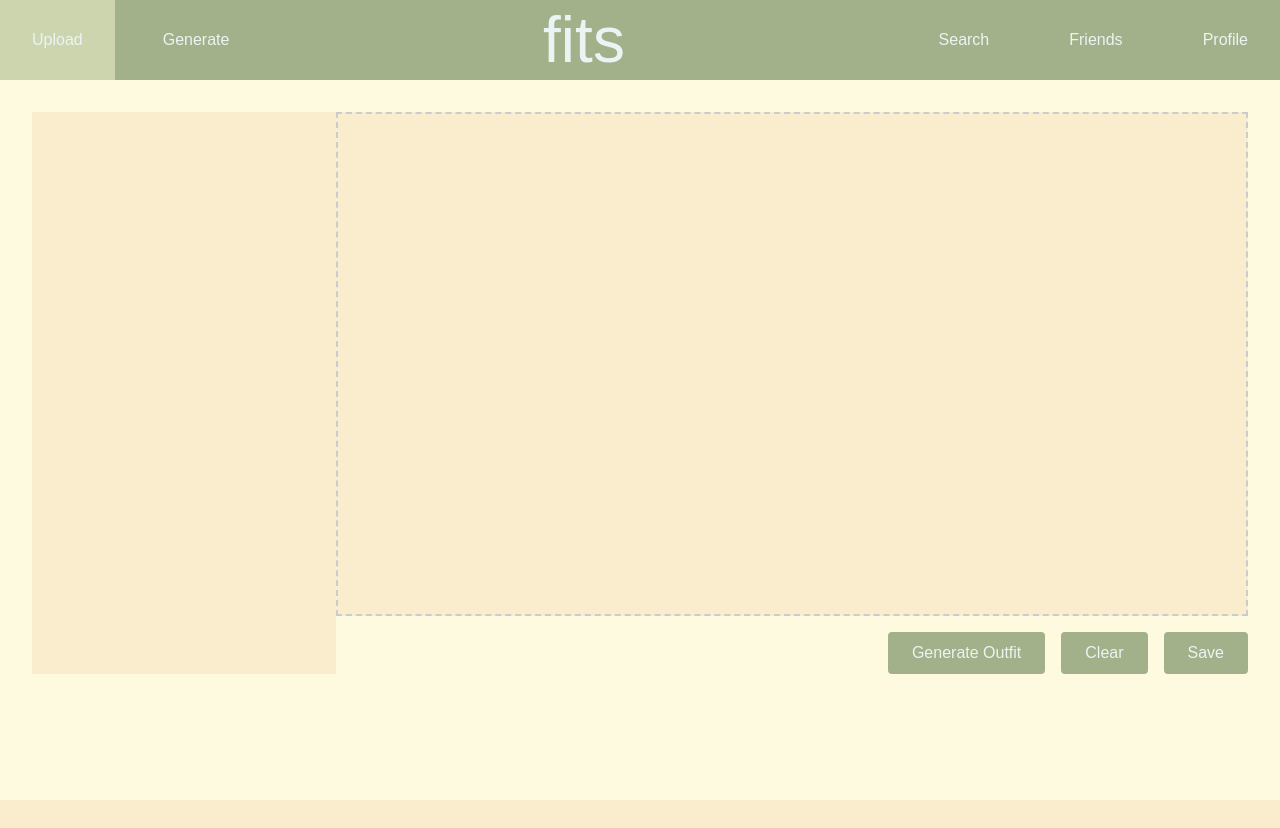
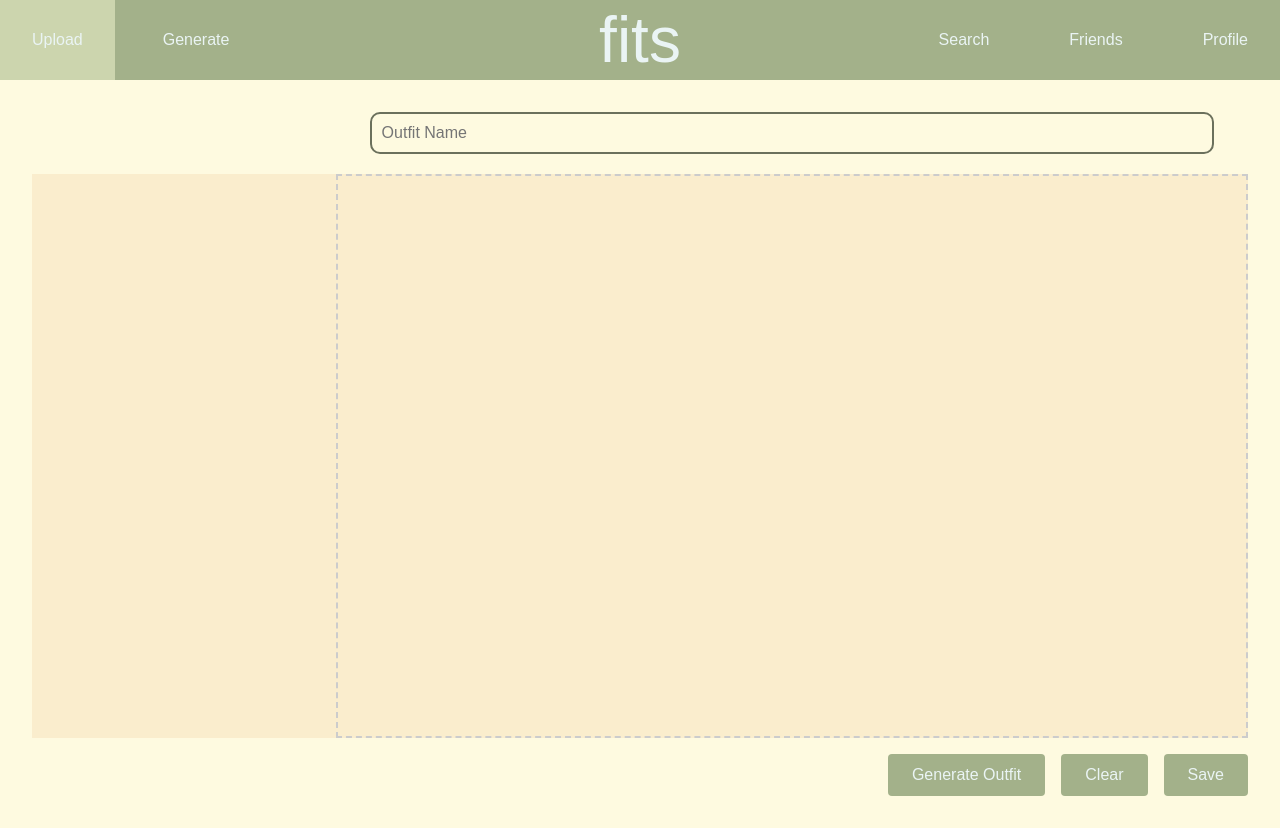
Before and after one commit to PDC8/FITS, a Flask app: page /random-outfit in a window 1280 px wide. Before the commit the page ends 800 px from the top, so only its background shows below. Run offline with Flask 3, Linux system fonts and the light colour scheme; a user stored in the database is signed in; data that the repository does not hold is empty; some libraries are stand-ins or nearby versions; some web fonts are replaced.

Commit message:
fixed css and styling

```diff
--- a/static/base.css
+++ b/static/base.css
@@ -49,6 +49,17 @@
     background-color: var(--hover-color);
   }
 
+
+  .left-links {
+    flex: 1;
+    justify-content: flex-start;
+  }
+
+  .right-links {
+    flex: 1;
+    justify-content: flex-end;
+  }
+
   .logo {
     display: flex;
     align-items: center;
--- a/static/generate-outfit.css
+++ b/static/generate-outfit.css
@@ -1,6 +1,11 @@
 /* random-outfit.css */
+.outfit-display {
+  display: flex;
+}
+
 .outfit-generator {
   display: flex;
+  flex-direction: column;
   width: 100%;
   padding: 2rem;
   border-radius: 6px;
@@ -8,15 +13,45 @@
   box-sizing: border-box;
 }
 
+.row-top {
+  display: flex;
+}
+
 .scroll-bar {
   background-color: var(--item-card-color);
   flex: 1;
   overflow-y: auto;
-  max-height: 80vh;
+  overflow-x: hidden;
+  min-height: 70vh;
+  margin-top: 62px;
 }
 
 .generate {
   flex: 3;
+}
+
+input[type="text"],
+select {
+  width: 90%;
+  background-color: var(--bg-color);
+  padding: 10px;
+  border: 2px solid var(--border-color);
+  border-radius: 10px;
+  font-size: 1rem;
+  margin-bottom: 20px;
+}
+
+input[type="text"]:focus,
+select:focus {
+  outline: none;
+  border-color: var(--border-color);
+}
+
+.outfit-canvas {
+  background-color: var(--item-card-color);
+  min-height: 70vh;
+  border: 2px dashed #ccc;
+  position: relative;
 }
 
 .button-container {
@@ -44,35 +79,10 @@
   background-color: var(--hover-color);
 }
 
-.outfit-canvas {
-  background-color: var(--item-card-color);
-}
-
-
-.outfit-result {
-  margin-top: 1.5rem;
-  border-top: 1px solid #ccc;
-  padding-top: 1rem;
-  min-height: 100px; /* Provide space for the generated outfit info */
-}
-
-
-.placeholder {
-  color: #999;
-  font-style: italic;
-}
-
 .draggable-item {
-  background: white;
   padding: 10px;
   margin: 10px;
   border-radius: 8px;
   cursor: move;
   transition: opacity 0.3s;
 }
-
-.outfit-canvas {
-  min-height: 500px;
-  border: 2px dashed #ccc;
-  position: relative;
-}
--- a/templates/generate-outfit.html
+++ b/templates/generate-outfit.html
@@ -27,21 +27,19 @@
     </nav>
   </header>
 
-  <main class="outfit-generator">
-    <div class="scroll-bar"></div>
-    <div class="generate">
-      <div class="outfit-canvas">
+  <main class="outfit-display">
+    <div class="outfit-generator">
+      <div class="row-top">
+        <div class="scroll-bar"></div>
+        <div class="generate">
+          <input type="text" id="outfit-name" placeholder="Outfit Name" required />
+          <div class="outfit-canvas"></div>
+        </div>
       </div>
-      <div class="button-container">
-        <button class="generate-btn" type="button">
-          Generate Outfit
-        </button>
-        <button class="clear-btn" type="button">
-          Clear
-        </button>
-        <button class="save-btn" type="button">
-          Save
-        </button>
+      <div class="row-bottom button-container">
+        <button class="generate-btn" type="button">Generate Outfit</button>
+        <button class="clear-btn" type="button">Clear</button>
+        <button class="save-btn" type="button">Save</button>
       </div>
     </div>
   </main>
@@ -168,7 +166,7 @@
           'Content-Type': 'application/json',
         },
         body: JSON.stringify({
-          name: `Outfit ${new Date().toLocaleDateString()}`, // Default name
+          name: document.getElementById('outfit-name').value,
           items: outfitItems
         })
       });
--- a/templates/index.html
+++ b/templates/index.html
@@ -27,12 +27,11 @@
   </header>
 
   <section class="outfit-section">
-    <h2>All Outfits</h2>
     <div class="outfits-container">
         {% for outfit in outfits %}
         <div class="outfit-container">
             <h3>{{ outfit.outfit_name }}</h3>
-            <div class="outfit-canvas" style="position: relative; min-height: 500px; border: 1px solid #ccc;">
+            <div class="outfit-canvas">
                 {% for item in outfit.outfit_items %}
                 <div class="outfit-item"
                     style="left: {{ item.position_x }}px;
--- a/templates/search.html
+++ b/templates/search.html
@@ -6,6 +6,7 @@
   <title>Search Closet - Digital Closet</title>
   <link rel="stylesheet" href="/static/base.css" />
   <link rel="stylesheet" href="/static/search.css" />
+  <link rel="stylesheet" href="https://cdnjs.cloudflare.com/ajax/libs/font-awesome/6.0.0/css/all.min.css">
   <link href="https://fonts.googleapis.com/css2?family=Sour+Gummy:ital,wght@0,100..900;1,100..900&display=swap" rel="stylesheet">
 </head>
 
@@ -134,7 +135,7 @@
 
           // Create and append the delete button.
           const deleteBtn = document.createElement('button');
-          deleteBtn.textContent = 'Delete';
+          deleteBtn.innerHTML = '<i class="fas fa-trash-alt"></i>'; // Font Awesome icon
           deleteBtn.className = 'delete-button';
           deleteBtn.addEventListener('click', () => {
             if (confirm('Are you sure you want to delete this item?')) {
```
Also changed, not shown: static/index.css (+16 -15 lines), static/search.css (+28 -0 lines), static/upload.css (+25 -8 lines).
